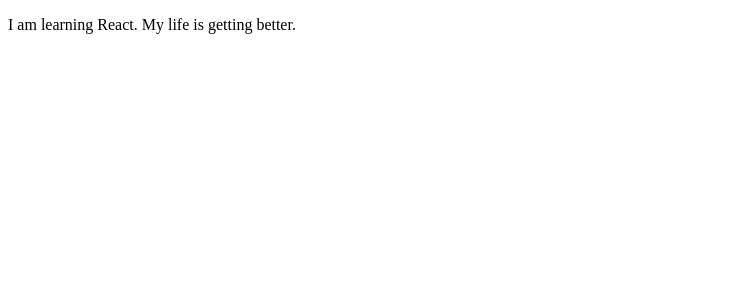
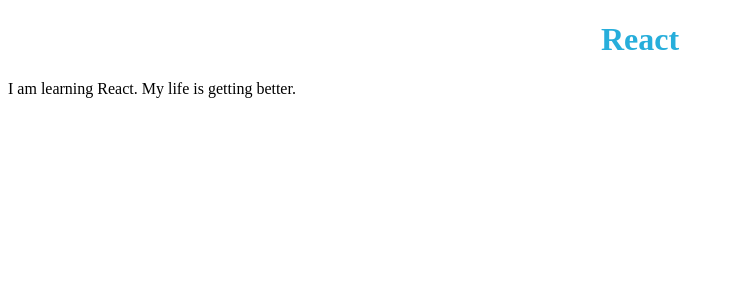
Before and after one commit to acciojob/render-component-react-Mahi-Shrma, a React app: page / in a window 1280 px wide. Shown: the top 300 px of the page, without its empty margins (0-734 px from the left). Built offline with nearby package versions, Linux system fonts and the light colour scheme.

Commit message:
made changes

```diff
--- a/src/components/App.js
+++ b/src/components/App.js
@@ -4,6 +4,7 @@
 const App = () => {
     return (
       <div id="root">
+        <h1>React</h1>
         <p>I am learning React. My life is getting better.</p>
       </div>
     )
```
